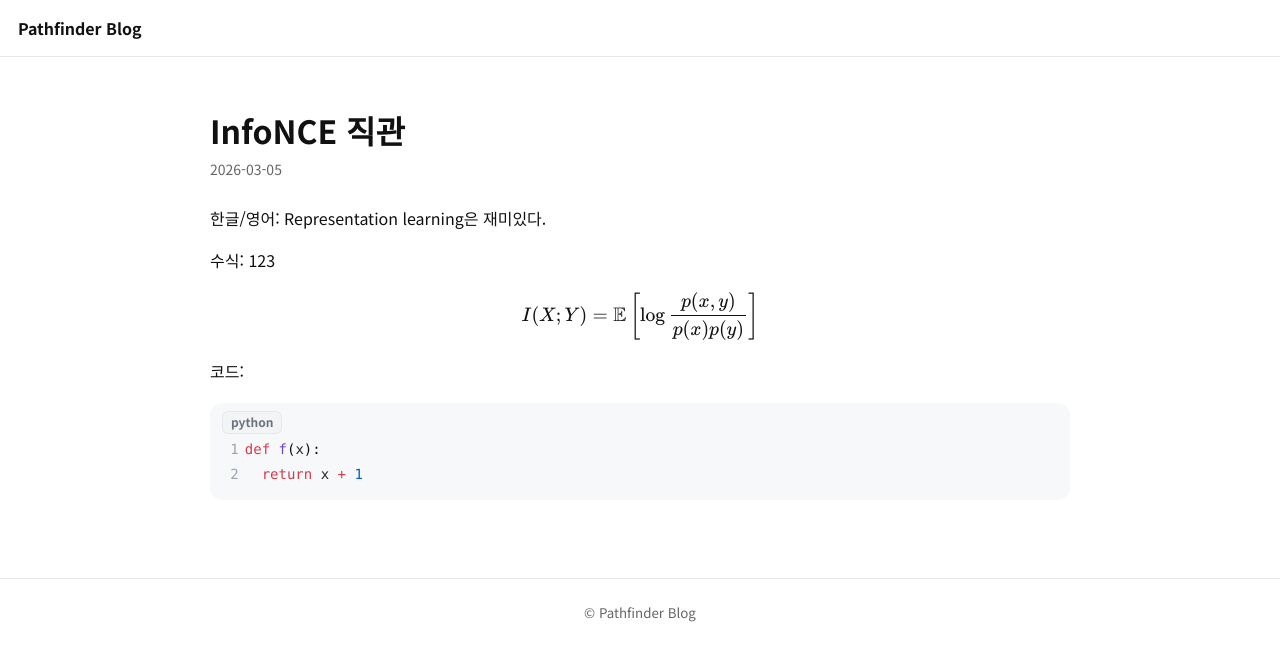
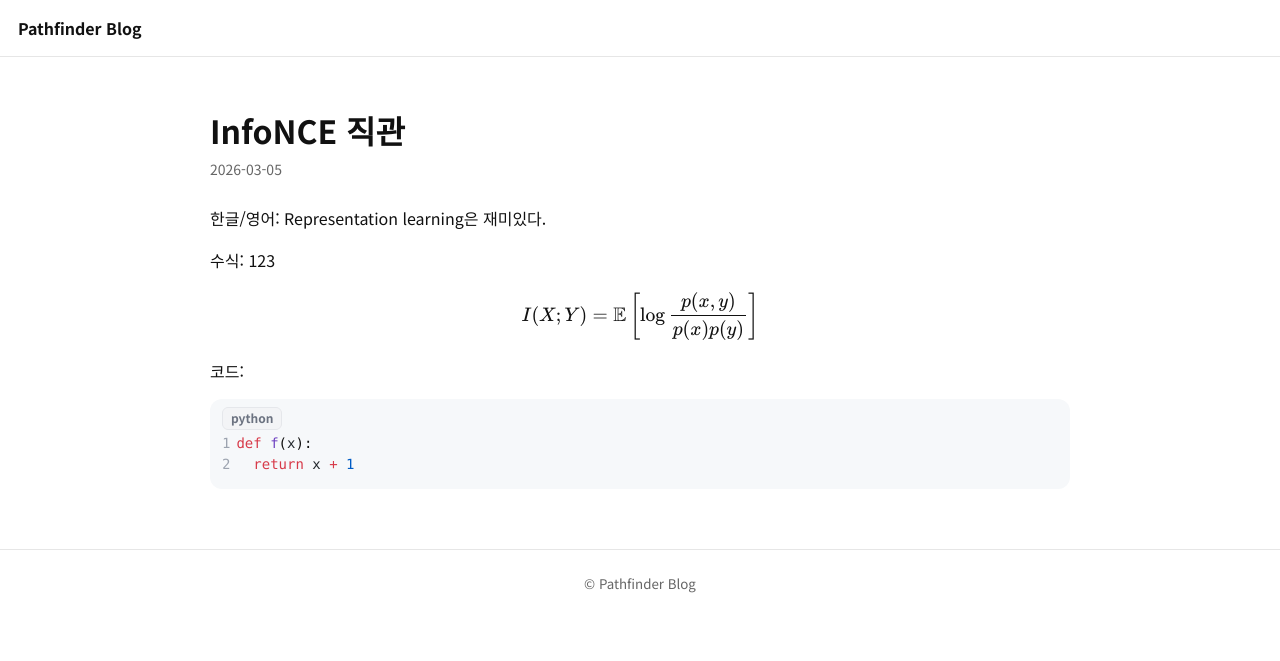
Before and after one commit to pathfinder-J/pathfinder-J.github.io, a Jekyll site: the page built from notes/example.md, in a window 1280 px wide. Shown: the top 661 px of the page. Built offline with Jekyll 4.4.1, drawn with Linux system fonts in a browser that asks for light colours.

Commit message:
Update style.css

```diff
--- a/css/style.css
+++ b/css/style.css
@@ -71,20 +71,18 @@ a:hover{ text-decoration: underline; }
 margin: 18px auto;
 }
 
-/* ===== Inline code & Code blocks (GLOBAL) ===== */
+/* ===== Inline code & Code blocks ===== */
 pre, code{
-  font-family: ui-monospace, SFMono-Regular, Menlo, Monaco, Consolas, "Liberation Mono", monospace;
+font-family: ui-monospace,SFMono-Regular,Menlo,Monaco,Consolas,"Liberation Mono",monospace;
 font-size: 14px;
 }
 
-/* inline code */
 code{
 background: var(--code-bg);
 padding: 2px 6px;
 border-radius: 8px;
 }
 
-/* 일반 pre (Rouge 블록은 아래에서 따로 완전 리셋함) */
 pre{
 background: var(--code-bg);
 padding: 16px;
@@ -107,79 +105,49 @@ mjx-container[display="true"]{
 }
 
 /* =========================================================
-   Rouge (Jekyll/Rouge) code blocks + line numbers  ✅FIXED
-   실제 HTML(확정):
-   <div class="language-python highlighter-rouge">
-     <div class="highlight">
-       <pre class="highlight"><code>
-         <table class="rouge-table">
-           <td class="rouge-gutter"><pre class="lineno">...</pre></td>
-           <td class="rouge-code"><pre>...</pre></td>
-         </table>
-       </code></pre>
-     </div>
-   </div>
+Rouge highlight
 ========================================================= */
 
-/* 0) 기존/테마에서 만드는 pseudo 라벨 강제 OFF */
 .highlighter-rouge pre::before,
-.highlighter-rouge code::before,
-.highlighter-rouge pre.highlight::before,
-pre::before,
-pre.highlight::before,
-code::before{
+.highlighter-rouge code::before{
 content: none !important;
 display: none !important;
 }
 
-/* 1) Rouge 영역에서는 전역 pre/code 스타일(특히 pre padding 16px, code 배경/패딩)을 완전히 제거 */
-.highlighter-rouge pre,
-.highlighter-rouge code{
-  background: transparent !important;
-  padding: 0 !important;
-  margin: 0 !important;
-  border-radius: 0 !important;
-}
-
-/* inline code 스타일이 코드블록 내부로 들어오는 것 차단 */
-.highlighter-rouge code{
-  background: transparent !important;
-  padding: 0 !important;
-  border-radius: 0 !important;
-  display: block; /* <code> 안에 table이 들어가 있으므로 block으로 */
-}
-
-/* 2) 코드블록 “박스”는 .highlight 한 군데에서만 padding을 준다 (중첩 방지) */
-.highlighter-rouge .highlight{
+.highlight{
 position: relative;
 background: #f6f8fa;
 border-radius: 12px;
-  margin: 18px 0;
-
-  /* 라벨 공간 + 좌우 여백 */
 padding: 34px 12px 14px 12px;
-
 overflow-x: auto;
 }
 
-/* 3) pre.highlight는 그릇 역할만(안전하게 다시 0) */
-.highlighter-rouge .highlight > pre.highlight{
+/* Rouge 내부 pre reset */
+.highlighter-rouge pre{
 padding: 0 !important;
 margin: 0 !important;
+background: transparent !important;
 }
 
-/* 4) 라벨: language-xxx가 바깥 div에 있으니 이렇게 써야 100% 먹음 */
-.highlighter-rouge .highlight::before{
-  content: "";
-  display: none;
+/* ===== Syntax colors ===== */
+.highlight .c { color: #6a737d; }
+.highlight .k { color: #d73a49; }
+.highlight .o { color: #d73a49; }
+.highlight .s { color: #032f62; }
+.highlight .mi { color: #005cc5; }
+.highlight .nf { color: #6f42c1; }
+.highlight .nb { color: #005cc5; }
+.highlight .n  { color: #24292e; }
 
+/* ===== Language label ===== */
+
+.highlight::before{
 position: absolute;
 top: 8px;
 left: 12px;
 
 font-size: 12px;
 font-weight: 600;
-  line-height: 1.4;
 color: #6b7280;
 
 background: #f3f4f6;
@@ -187,18 +155,24 @@ code::before{
 border-radius: 6px;
 
 padding: 2px 8px;
+line-height: 1.4;
+
+display: none;
+content: "";
 }
 
-.language-python.highlighter-rouge .highlight::before{ content:"python"; display:inline-block; }
-.language-javascript.highlighter-rouge .highlight::before{ content:"javascript"; display:inline-block; }
-.language-bash.highlighter-rouge .highlight::before{ content:"bash"; display:inline-block; }
+.language-python .highlight::before{ content:"python"; display:inline-block; }
+.language-javascript .highlight::before{ content:"javascript"; display:inline-block; }
+.language-bash .highlight::before{ content:"bash"; display:inline-block; }
 
-/* 5) Rouge table 레이아웃 */
+/* =========================================================
+Rouge line numbers
+========================================================= */
+
 .highlighter-rouge .rouge-table{
+width: 100%;
 border-collapse: collapse;
 border-spacing: 0;
-  width: auto;   /* 100%로 하면 어떤 테마에서 불필요한 여백이 생기는 경우가 있어서 auto 권장 */
-  margin: 0;
 }
 
 .highlighter-rouge .rouge-table td{
@@ -206,42 +180,87 @@ code::before{
 vertical-align: top;
 }
 
-/* 6) 줄번호 칸(여기가 spacing의 핵심) */
+/* line numbers */
 .highlighter-rouge td.rouge-gutter{
 user-select: none;
 color: #9ca3af;
 white-space: pre;
-  text-align: right;      /* 숫자는 보통 오른쪽 정렬이 자연스러움 */
+text-align: right;
 
-  /* ✅ 여기 두 값만으로 “코드가 얼마나 밀리는지”가 결정됨 */
-  padding-right: 6px;    /* 숫자와 코드 사이 간격 */
-  min-width: 1.2em;       /* 줄번호 칸 폭(너무 크면 코드가 과하게 오른쪽으로 감) */
+padding-right: 6px;
+width: 1%;
 }
 
-/* 줄번호 자체 pre */
-.highlighter-rouge td.rouge-gutter pre.lineno{
-  padding: 0 !important;
-  margin: 0 !important;
-  background: transparent !important;
+.highlighter-rouge td.rouge-gutter pre{
+margin: 0;
 }
 
-/* 7) 코드 칸: 불필요한 들여쓰기 제거 */
+/* code area */
 .highlighter-rouge td.rouge-code{
-  padding-left: 0 !important;
+width: 100%;
 }
 
 .highlighter-rouge td.rouge-code pre{
-  padding: 0 !important;
-  margin: 0 !important;
-  background: transparent !important;
+margin: 0;
 }
 
-/* 8) 토큰 색상(네가 쓰던 그대로) */
-.highlight .c { color: #6a737d; } /* Comment */
-.highlight .k { color: #d73a49; } /* Keyword */
-.highlight .o { color: #d73a49; } /* Operator */
-.highlight .s { color: #032f62; } /* String */
-.highlight .mi { color: #005cc5; } /* Number */
-.highlight .nf { color: #6f42c1; } /* Function name */
-.highlight .nb { color: #005cc5; } /* Builtins */
-.highlight .n  { color: #24292e; } /* Name */
+/* =========================================================
+Code UX improvements
+========================================================= */
+
+/* line-height 안정화 */
+.highlighter-rouge pre,
+.highlighter-rouge code{
+line-height: 1.5;
+}
+
+/* 코드 드래그 색상 */
+.highlighter-rouge ::selection{
+background: #cce2ff;
+}
+
+/* 가로 스크롤 부드럽게 */
+.highlight{
+overflow-x: auto;
+-webkit-overflow-scrolling: touch;
+}
+
+/* 모바일 코드 크기 */
+@media (max-width: 600px){
+pre,code{
+font-size: 13px;
+}
+}
+
+/* copy button */
+
+.code-copy-btn{
+  position:absolute;
+  top:8px;
+  right:10px;
+
+  font-size:12px;
+  font-weight:500;
+
+  padding:4px 8px;
+
+  background:#ffffff;
+  border:1px solid #d0d7de;
+  border-radius:6px;
+
+  cursor:pointer;
+
+  opacity:0;
+  transition:opacity .15s;
+}
+
+/* hover 시 버튼 표시 */
+.highlight:hover .code-copy-btn{
+  opacity:1;
+}
+
+/* 클릭 후 상태 */
+.code-copy-btn.copied{
+  background:#e6ffec;
+  border-color:#2da44e;
+}
```
Lines whose indentation alone changed are shown as unchanged.
